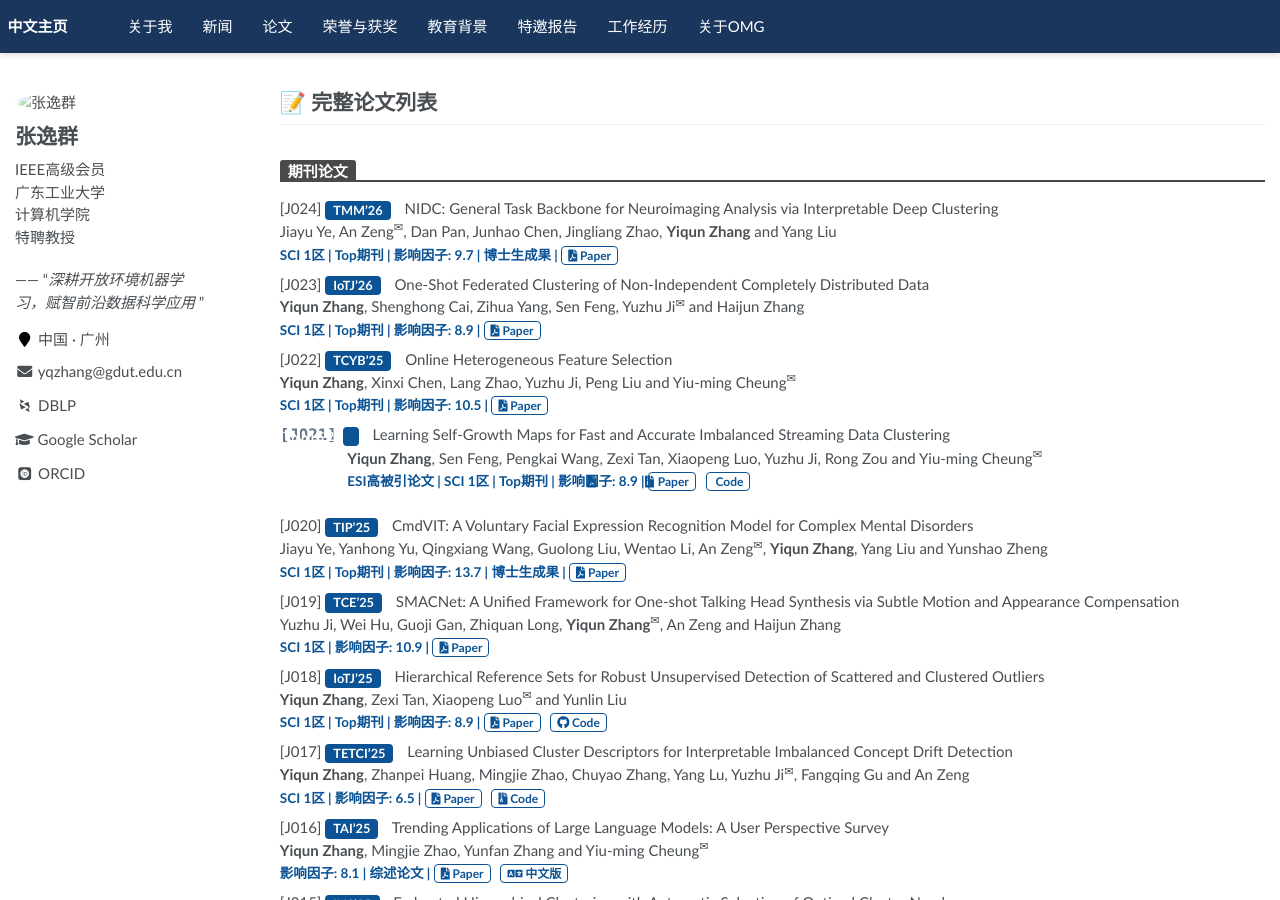
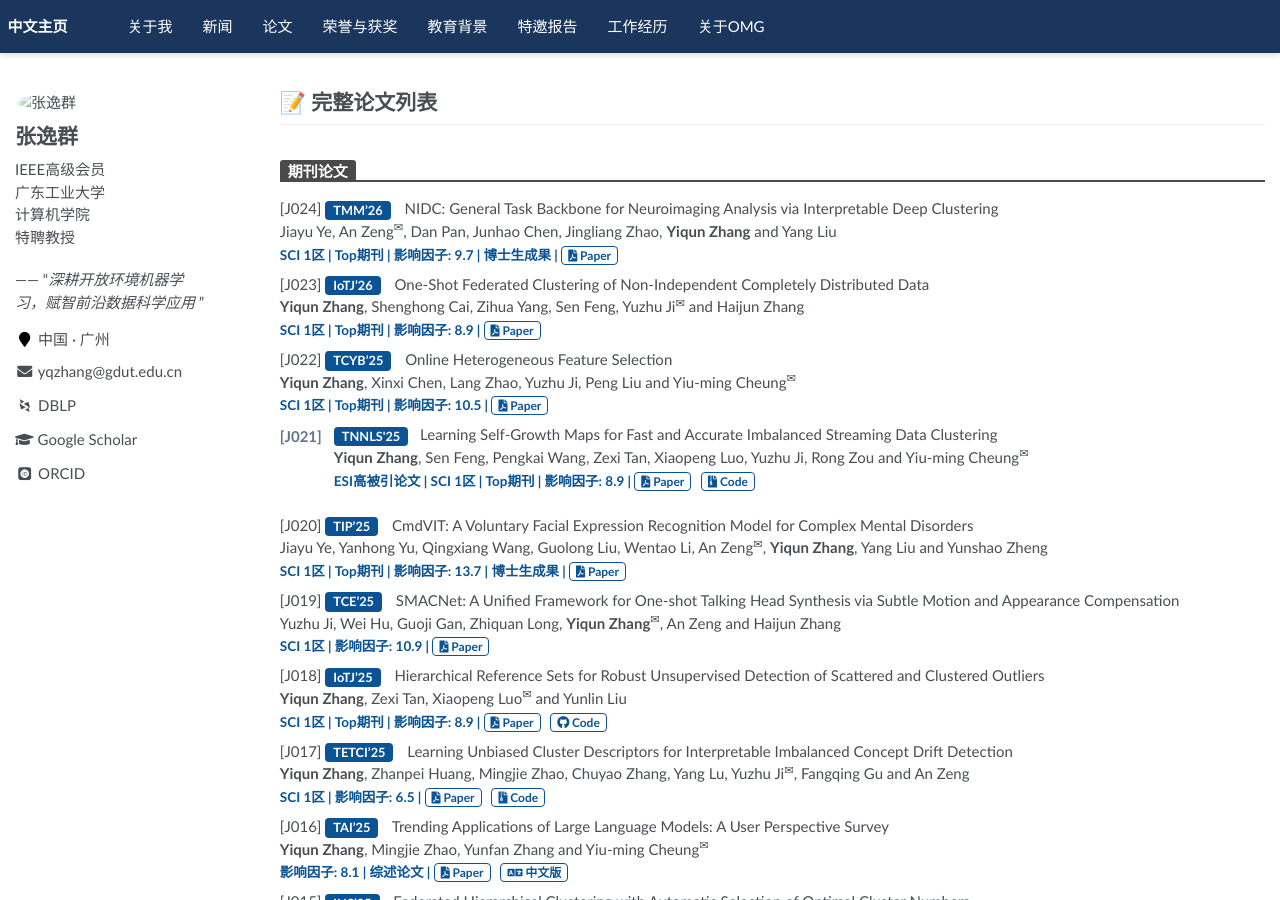
Before and after one commit to yqzhang-Zz/zh-publications, a Jekyll site: the page built from _pages/about.md, in a window 1280 px wide and 900 px high. Built offline with Jekyll 4.4.1, drawn with Linux system fonts in a browser that asks for light colours; some web fonts are replaced; a script that is not in the unit is left out; comment, search, counter and statistics services are not loaded.

Commit message:
Update about.md

```diff
--- a/_pages/about.md
+++ b/_pages/about.md
@@ -38,10 +38,13 @@ Jiayu Ye, An Zeng<sup>&#x2709;</sup>, Dan Pan, Junhao Chen, Jingliang Zhao, **Yi
 **Yiqun Zhang**, Xinxi Chen, Lang Zhao, Yuzhu Ji, Peng Liu and Yiu-ming Cheung<sup>&#x2709;</sup><br>
 <span style="color: #0b5394; font-size: 0.9em; font-weight: bold;">SCI 1区 | Top期刊 | 影响因子: 10.5 | </span><a href="https://ieeexplore.ieee.org/abstract/document/11274409" target="_blank" style="color: #0b5394; border: 1px solid #0b5394; border-radius: 4px; padding: 1px 6px; text-decoration: none; font-weight: bold; font-size: 0.8em; white-space: nowrap;"><i class="fas fa-file-pdf"></i> Paper</a>
 
-<div style="padding-left: 4.5em; text-indent: -4.5em; margin-bottom: 1.5em;">
-<span style="color: #64748b; font-family: Consolas, monospace; font-weight: bold; font-size: 1.05em; margin-right: 6px;">[J021]</span><span style="display: inline-block; background-color: #0b5394; color: #ffffff; padding: 2px 8px; border-radius: 4px; font-weight: bold; font-size: 0.85em; margin-right: 10px; vertical-align: middle; line-height: 1.2;">TNNLS'25</span> Learning Self-Growth Maps for Fast and Accurate Imbalanced Streaming Data Clustering<br>
-<strong>Yiqun Zhang</strong>, Sen Feng, Pengkai Wang, Zexi Tan, Xiaopeng Luo, Yuzhu Ji, Rong Zou and Yiu-ming Cheung<sup>&#x2709;</sup><br>
-<span style="color: #0b5394; font-size: 0.9em; font-weight: bold;">ESI高被引论文 | SCI 1区 | Top期刊 | 影响因子: 8.9 | </span><a href="https://www.comp.hkbu.edu.hk/~ymc/papers/journal/TNNLS-2025-3563769.pdf" target="_blank" style="color: #0b5394; border: 1px solid #0b5394; border-radius: 4px; padding: 1px 6px; text-decoration: none; font-weight: bold; font-size: 0.8em; margin-right: 6px; white-space: nowrap;"><i class="fas fa-file-pdf"></i> Paper</a> <a href="https://www.comp.hkbu.edu.hk/~ymc/papers/journal/Source_code/TNNLS-2025-3563769-code.zip" target="_blank" style="color: #0b5394; border: 1px solid #0b5394; border-radius: 4px; padding: 1px 6px; text-decoration: none; font-weight: bold; font-size: 0.8em; white-space: nowrap;"><i class="fas fa-file-archive"></i> Code</a>
+<div style="display: flex; margin-bottom: 1.5em; text-align: left;">
+  <div style="flex: 0 0 3.6em; color: #64748b; font-weight: bold; font-size: 1em; padding-top: 2px;">[J021]</div>
+  <div style="flex: 1;">
+    <span style="display: inline-block; background-color: #0b5394; color: #ffffff; padding: 2px 8px; border-radius: 4px; font-weight: bold; font-size: 0.85em; margin-right: 8px; vertical-align: middle; line-height: 1.2;">TNNLS'25</span> Learning Self-Growth Maps for Fast and Accurate Imbalanced Streaming Data Clustering<br>
+    <strong>Yiqun Zhang</strong>, Sen Feng, Pengkai Wang, Zexi Tan, Xiaopeng Luo, Yuzhu Ji, Rong Zou and Yiu-ming Cheung<sup>&#x2709;</sup><br>
+    <span style="color: #0b5394; font-size: 0.9em; font-weight: bold;">ESI高被引论文 | SCI 1区 | Top期刊 | 影响因子: 8.9 | </span><a href="https://www.comp.hkbu.edu.hk/~ymc/papers/journal/TNNLS-2025-3563769.pdf" target="_blank" style="color: #0b5394; border: 1px solid #0b5394; border-radius: 4px; padding: 1px 6px; text-decoration: none; font-weight: bold; font-size: 0.8em; margin-right: 6px; white-space: nowrap;"><i class="fas fa-file-pdf"></i> Paper</a> <a href="https://www.comp.hkbu.edu.hk/~ymc/papers/journal/Source_code/TNNLS-2025-3563769-code.zip" target="_blank" style="color: #0b5394; border: 1px solid #0b5394; border-radius: 4px; padding: 1px 6px; text-decoration: none; font-weight: bold; font-size: 0.8em; white-space: nowrap;"><i class="fas fa-file-archive"></i> Code</a>
+  </div>
 </div>
 
 [J020] <span style="display: inline-block; background-color: #0b5394; color: #ffffff; padding: 2px 8px; border-radius: 4px; font-weight: bold; font-size: 0.85em; margin-right: 10px; vertical-align: middle; line-height: 1.2;">TIP'25</span> CmdVIT: A Voluntary Facial Expression Recognition Model for Complex Mental Disorders<br>
```
